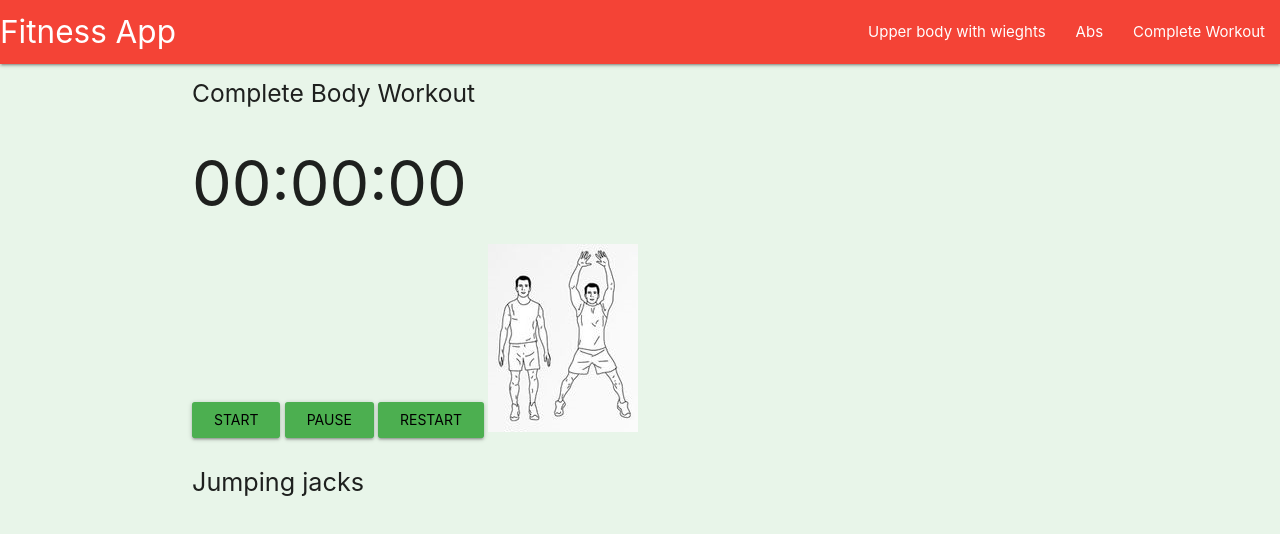
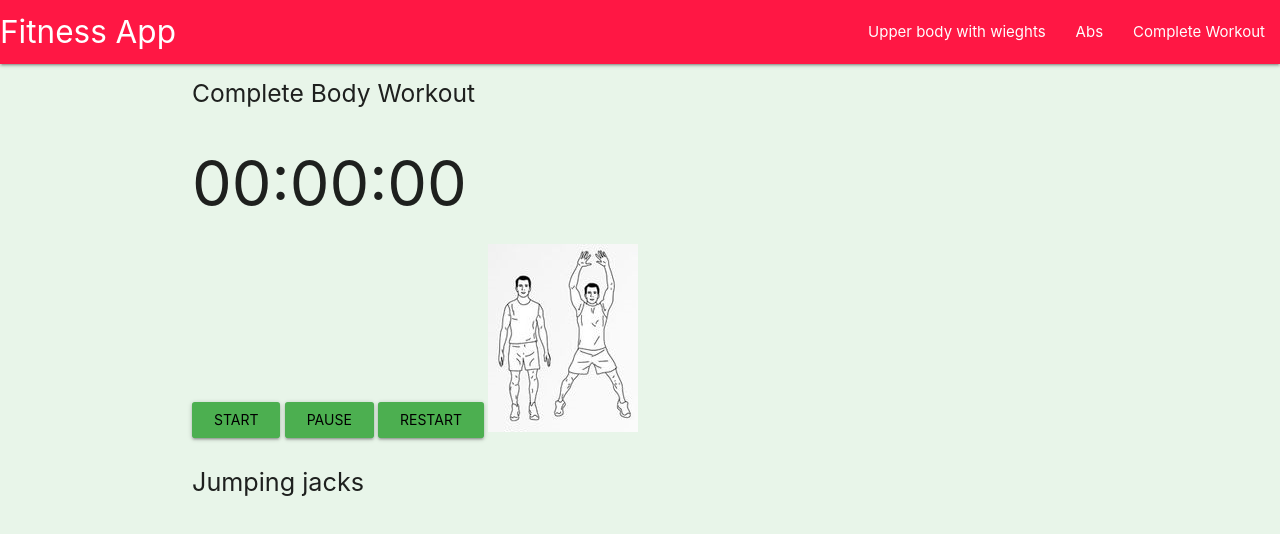
Before and after one commit to Bosco98/Fitness-App, a plain HTML site: page index.html in a window 1280 px wide. Drawn offline with nearby package versions, Linux system fonts and the light colour scheme.

Commit message:
Update index.html

```diff
--- a/index.html
+++ b/index.html
@@ -11,7 +11,7 @@
 </head>
 <body bgcolor= #e8f5e9 id="bd" item-width=device-width>
   <nav>
-    <div class="nav-wrapper red">
+    <div class="nav-wrapper red accent-3">
       <a href="#!" class="brand-logo">  Fitness App</a>
       <a href="#" data-target="mobile-demo" class="sidenav-trigger"><i class="material-icons">dehaze    </i></a>
       <ul class="right hide-on-med-and-down">
```
